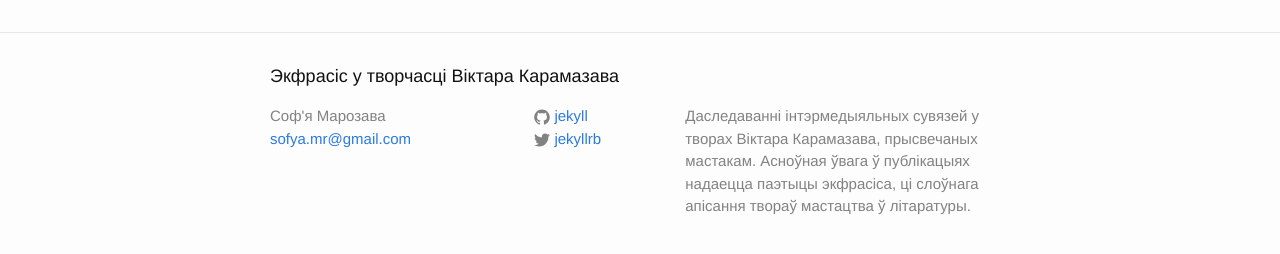
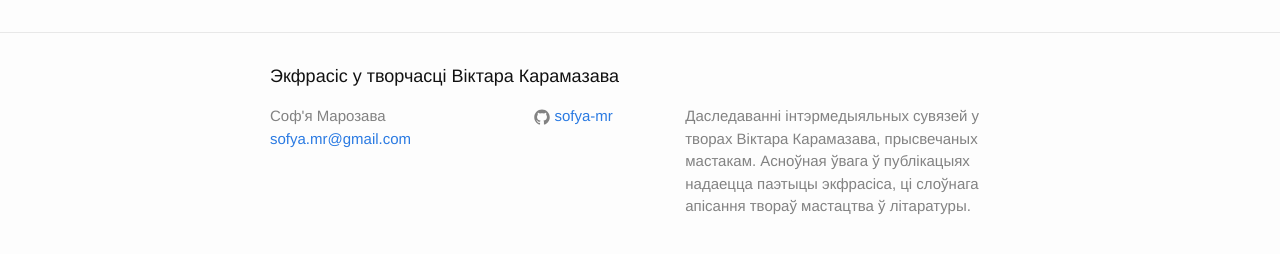
Before and after one commit to mkozhukh/ekfrasis, a Jekyll site: the page built from index.html, in a window 1280 px wide. Shown: the part 513-767 px from the top of the page. Built offline with Jekyll 4.4.1, drawn with Linux system fonts in a browser that asks for light colours.

Commit message:
Update _config.yml

```diff
--- a/_config.yml
+++ b/_config.yml
@@ -8,8 +8,7 @@ description: >
   экфрасіса, ці слоўнага апісання твораў мастацтва ў літаратуры.
 baseurl: "" # the subpath of your site, e.g. /blog/
 url: "http://http://ekfrasis.monoxrom.net" # the base hostname & protocol for your site
-twitter_username: jekyllrb
-github_username:  jekyll
+github_username:  sofya-mr
 
 # Build settings
 markdown: kramdown
```
